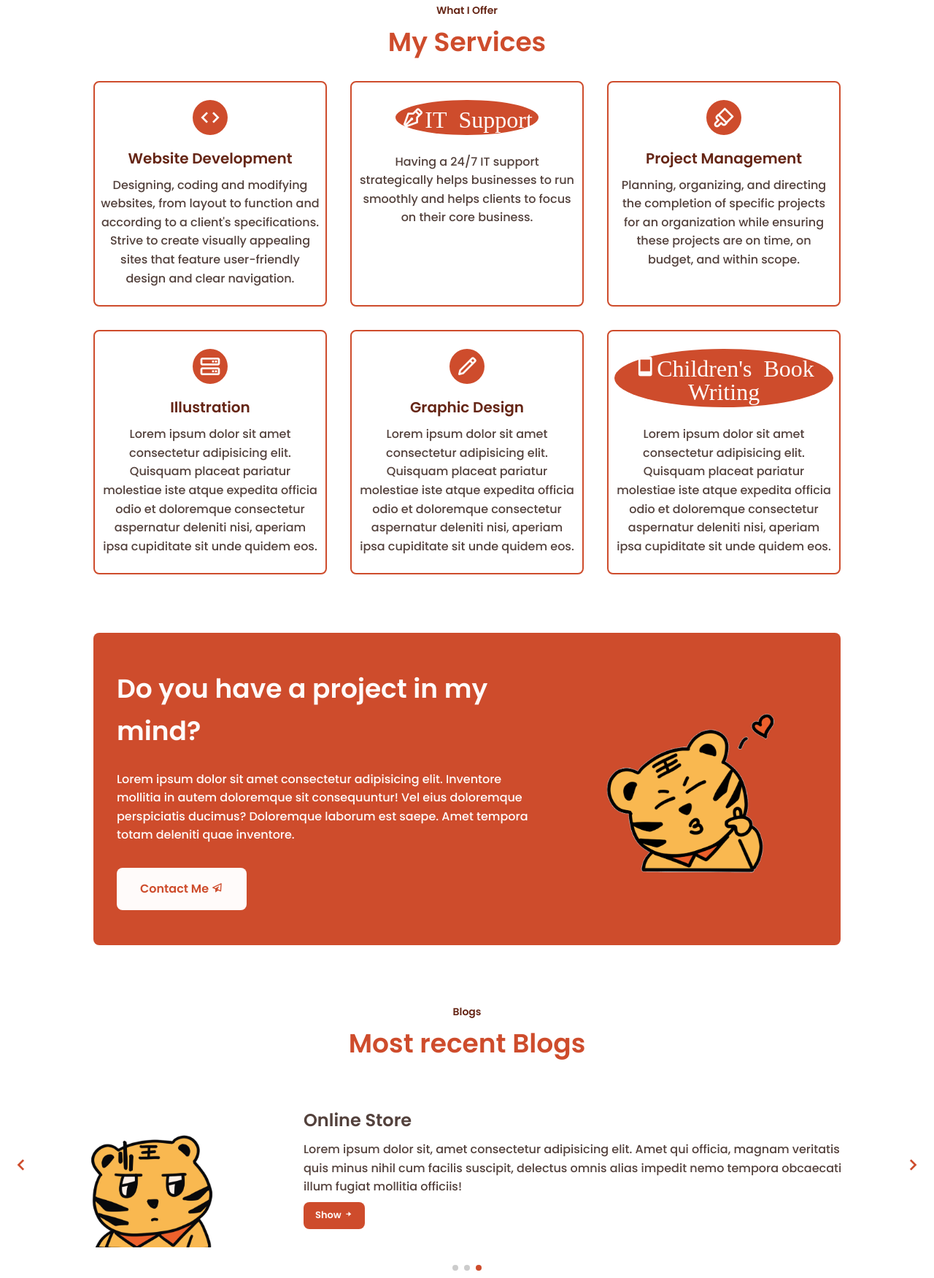
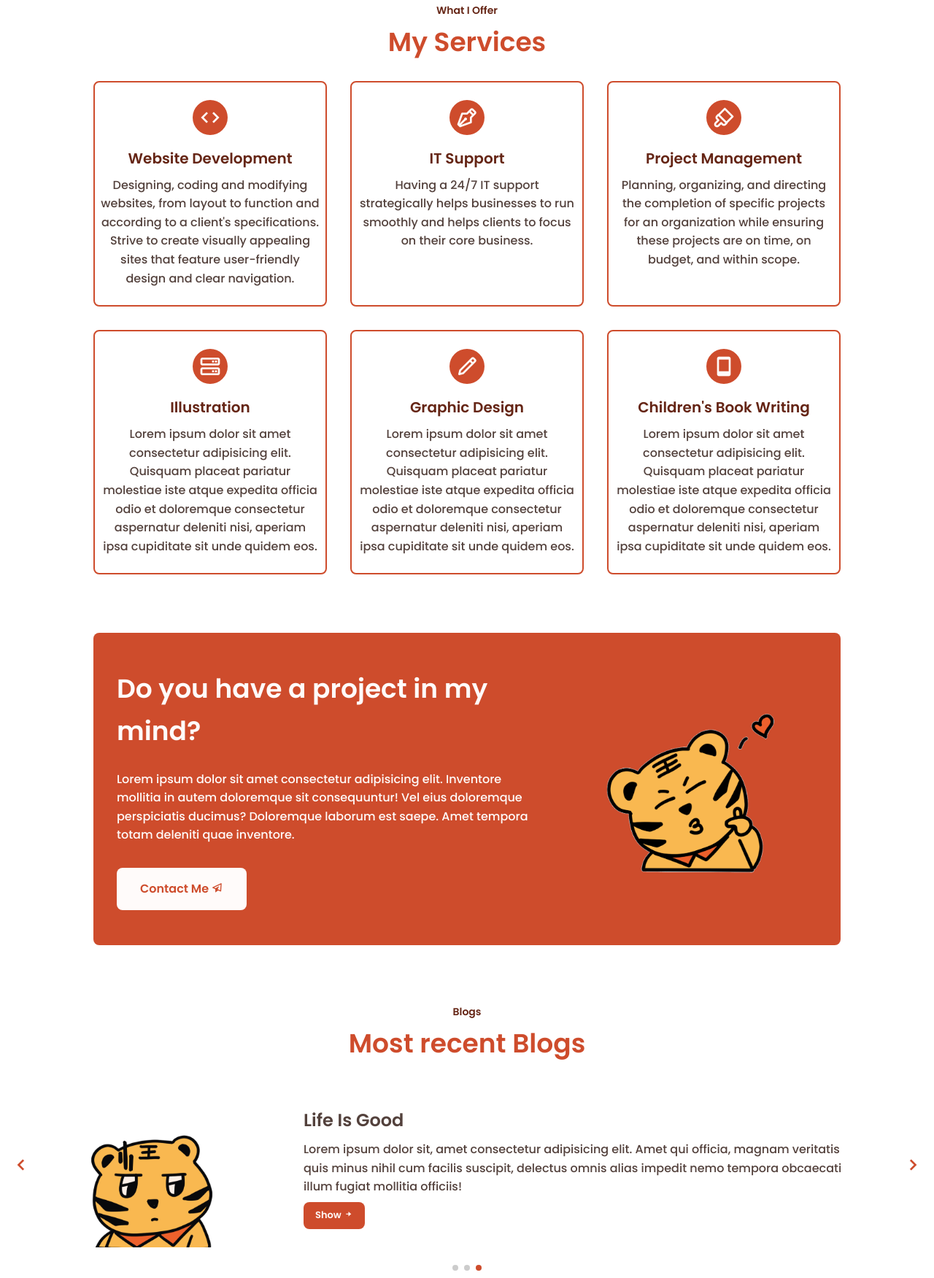
Before and after one commit to Mingzhu666/mz_project_one, a plain HTML site: page index.html in a window 1280 px wide. Shown: the part 2416-4167 px from the top of the page at 73% size. Drawn offline with nearby package versions, Linux system fonts and the light colour scheme.

Commit message:
update wording for index.html

```diff
--- a/index.html
+++ b/index.html
@@ -285,8 +285,8 @@
         </div>
 
         <div class="services__content">
-          <i class='bx bx-pen services__icon'>IT Support</i>
-          <h3 class="services__title"></h3>
+          <i class='bx bx-pen services__icon'></i>
+          <h3 class="services__title">IT Support</h3>
           <p class="services_description">Having a 24/7 IT support strategically helps businesses to run smoothly and helps clients to focus on their core business. </p>
         </div>
 
@@ -309,8 +309,8 @@
         </div>
 
         <div class="services__content">
-          <i class='bx bx-mobile services__icon' >Children's Book Writing</i>
-          <h3 class="services__title"></h3>
+          <i class='bx bx-mobile services__icon' ></i>
+          <h3 class="services__title">Children's Book Writing</h3>
           <p class="services_description">Lorem ipsum dolor sit amet consectetur adipisicing elit. Quisquam placeat pariatur molestiae iste atque expedita officia odio et doloremque consectetur aspernatur deleniti nisi, aperiam ipsa cupiditate sit unde quidem eos.</p>
         </div>
       </div>
@@ -342,7 +342,7 @@
               <img src="assets/img/work1.jpg" alt="" class="portfolio__img">
 
               <div class="portfolio__data">
-                <h3 class="portfolio__title">Modern Website </h3>
+                <h3 class="portfolio__title">Love Programming </h3>
                 <p class="portfolio__description">Lorem ipsum dolor sit, amet consectetur adipisicing elit. Amet qui officia, magnam veritatis quis minus nihil cum facilis suscipit, delectus omnis alias impedit nemo tempora obcaecati illum fugiat mollitia officiis!</p>
                 <a href="#" class="button portfolio__button">
                   Show
@@ -356,7 +356,7 @@
               <img src="assets/img/work2.jpg" alt="" class="portfolio__img">
 
               <div class="portfolio__data">
-                <h3 class="portfolio__title">Brand Design</h3>
+                <h3 class="portfolio__title">Work Life Balance</h3>
                 <p class="portfolio__description">Lorem ipsum dolor sit, amet consectetur adipisicing elit. Amet qui officia, magnam veritatis quis minus nihil cum facilis suscipit, delectus omnis alias impedit nemo tempora obcaecati illum fugiat mollitia officiis!</p>
                 <a href="#" class="button button--flex button--small portfolio__button">
                   Show
@@ -370,7 +370,7 @@
               <img src="assets/img/work3.jpg" alt="" class="portfolio__img">
 
               <div class="portfolio__data">
-                <h3 class="portfolio__title">Online Store</h3>
+                <h3 class="portfolio__title">Life Is Good</h3>
                 <p class="portfolio__description">Lorem ipsum dolor sit, amet consectetur adipisicing elit. Amet qui officia, magnam veritatis quis minus nihil cum facilis suscipit, delectus omnis alias impedit nemo tempora obcaecati illum fugiat mollitia officiis!</p>
                 <a href="#" class="button button--flex button--small portfolio__button">
                   Show
```
